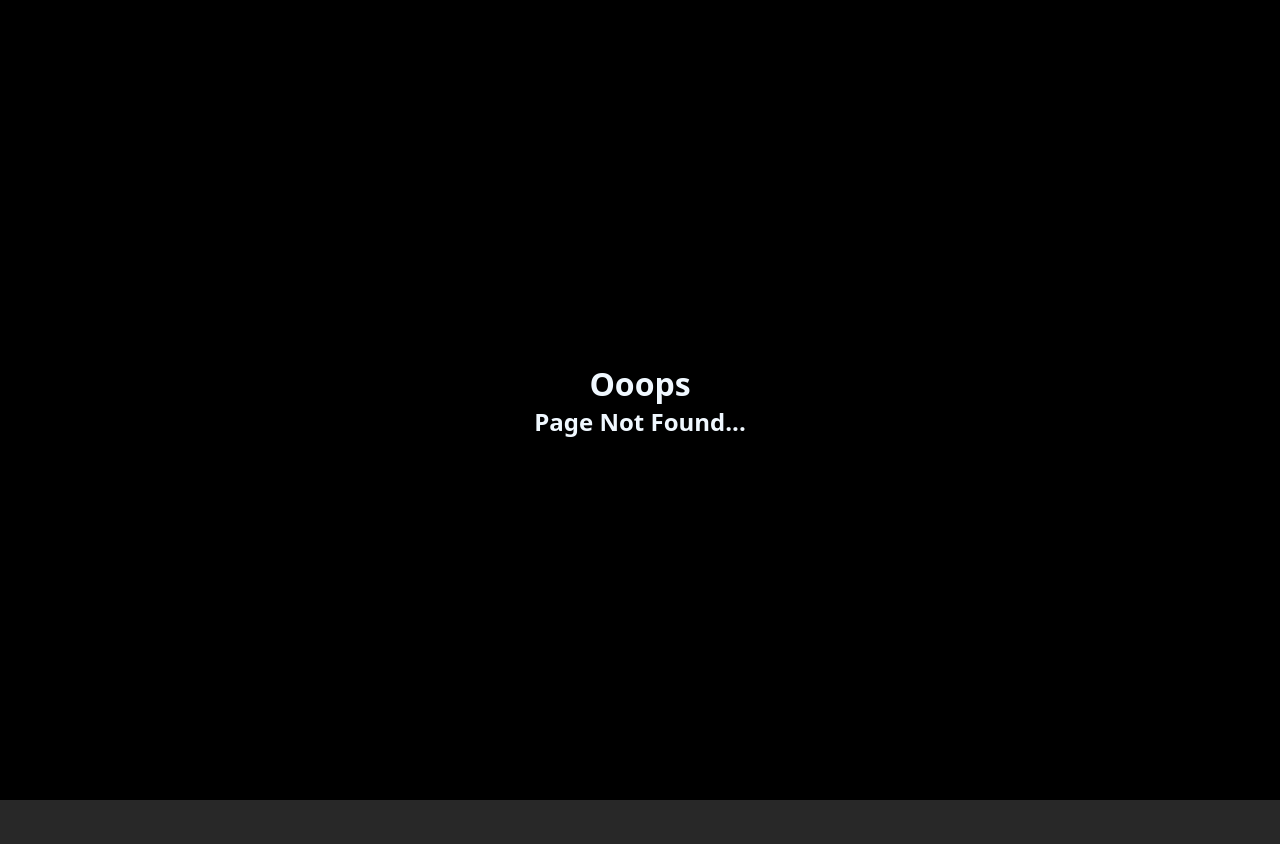
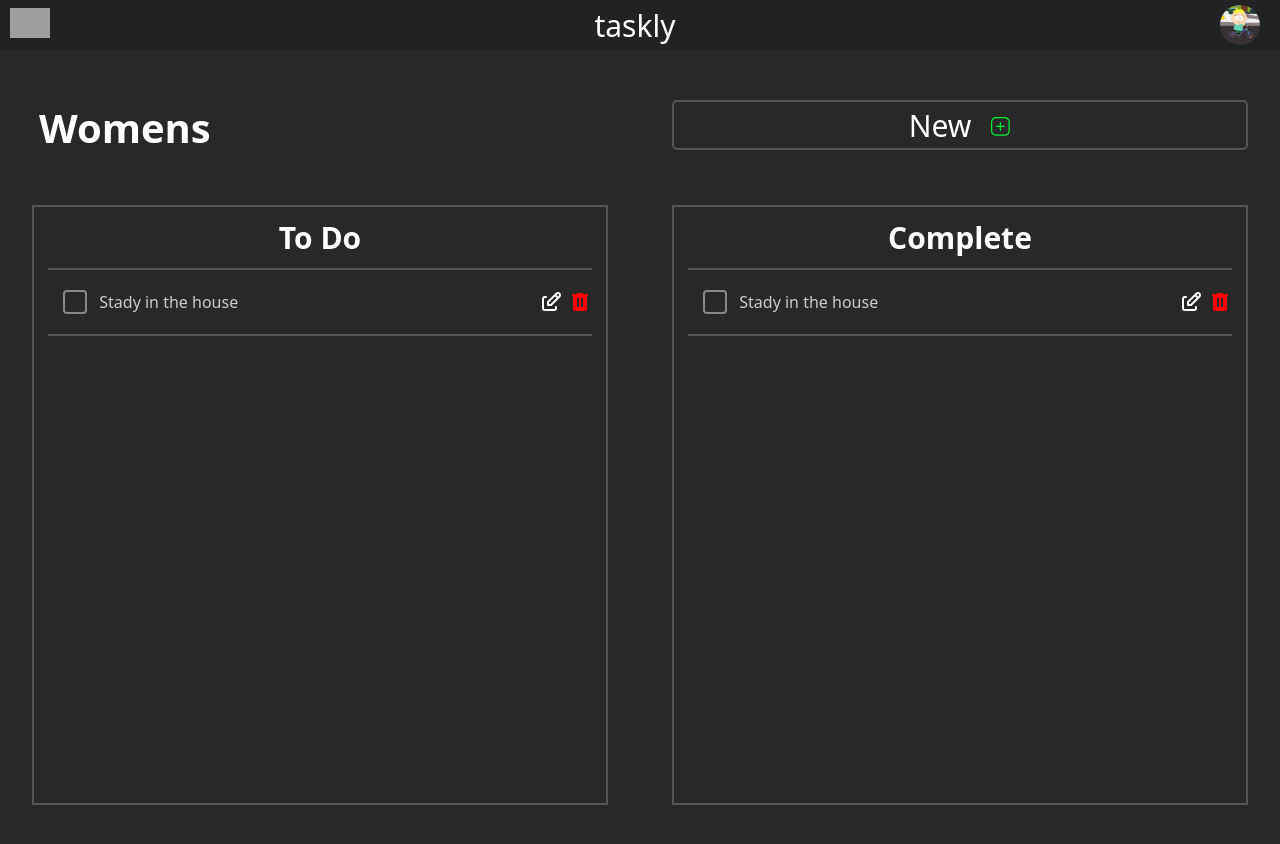
Before and after one commit to DiegoGp227/taskly, a React (Vite) app in the folder frontend/: page /tasks/1 in a window 1280 px wide. Before the commit this address had no page. Shown: the top 844 px of the page. Before the commit the page ends 800 px from the top, so only its background shows below. Built offline with nearby package versions, Linux system fonts and the light colour scheme; grey boxes are pictures that could not be loaded.

Commit message:
[ feat ] Tasks route modified to accept id

```diff
--- a/frontend/src/App.tsx
+++ b/frontend/src/App.tsx
@@ -13,7 +13,7 @@ function App() {
         <Route path="/login" element={<LoginPage />} />
         <Route path="/signup" element={<SingUpPage />}  />
         <Route path="/home" element={<HomePage />} />
-        <Route path="/tasks" element={<TaskPage />} />
+        <Route path="/tasks/:id" element={<TaskPage />} />
         <Route path="/*" element={<NotFound />} />
       </Routes>
     </>
--- a/frontend/src/components/Header/Logo/Logo.tsx
+++ b/frontend/src/components/Header/Logo/Logo.tsx
@@ -3,7 +3,7 @@ import style from "./style.module.css";
 function Logo() {
   return (
     <>
-      <img src="../../../../public/img/taskly.png" alt="" className={style.img} />
+      <img src="img/taskly.png" alt="" className={style.img} />
       {/* <a href="">
         <svg
           width="50"
--- a/frontend/src/components/Home/CreateTopic/style.module.css
+++ b/frontend/src/components/Home/CreateTopic/style.module.css
@@ -1,6 +1,6 @@
 .button {
     width: 300px;
-    height: 179px;
+    height: 200px;
     background-color: var(--font-color-blue);
     border-radius: var(--border-radius);
     cursor: pointer;
--- a/frontend/src/components/Home/TopicCard/style.module.css
+++ b/frontend/src/components/Home/TopicCard/style.module.css
@@ -1,6 +1,6 @@
 .divCard {
   width: 300px;
-  height: 179px;
+  height: 200px;
   display: flex;
   flex-direction: column;
   justify-content: space-between;
```
Also changed, not shown: frontend/src/pages/Home/HomePage.tsx (+0 -9 lines).
